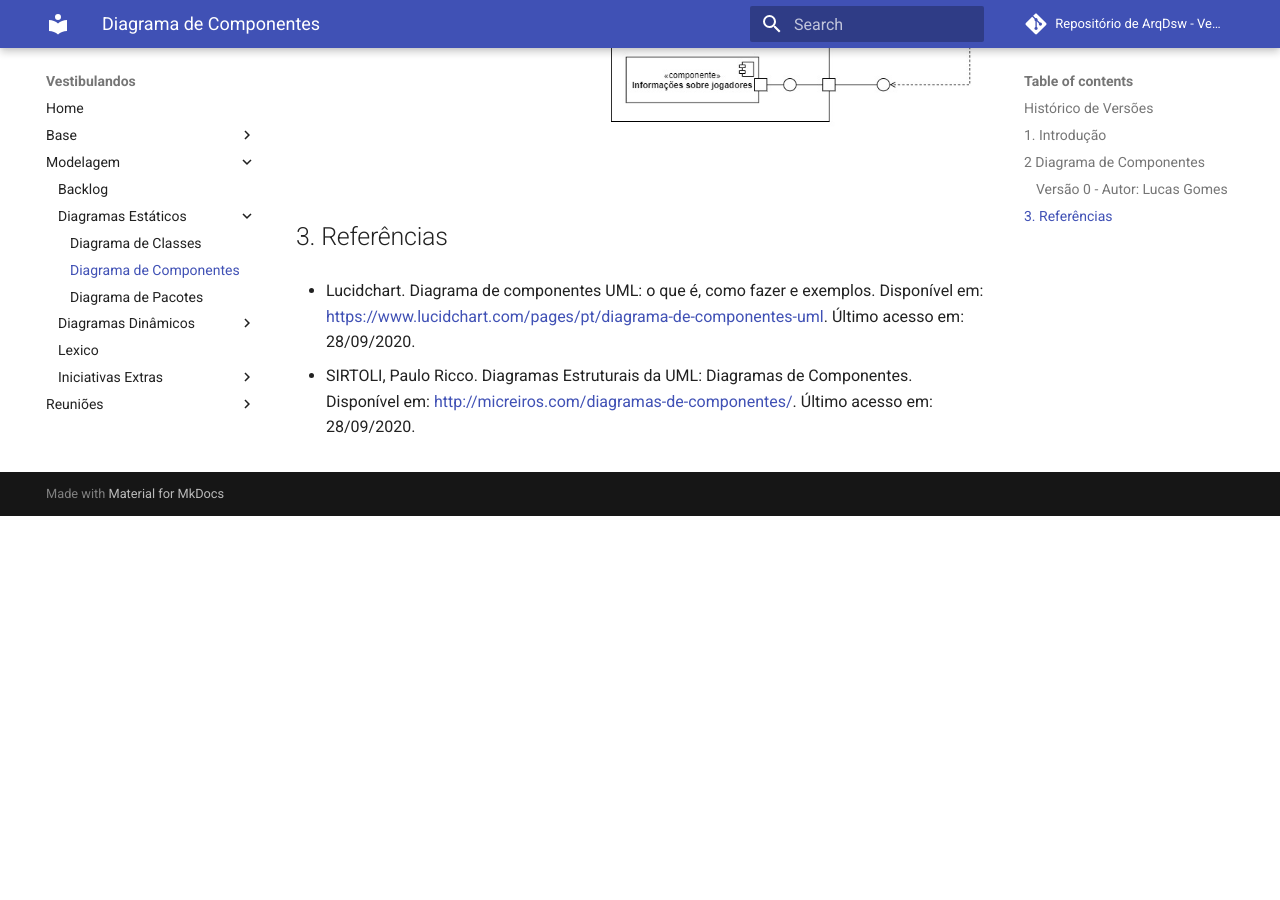
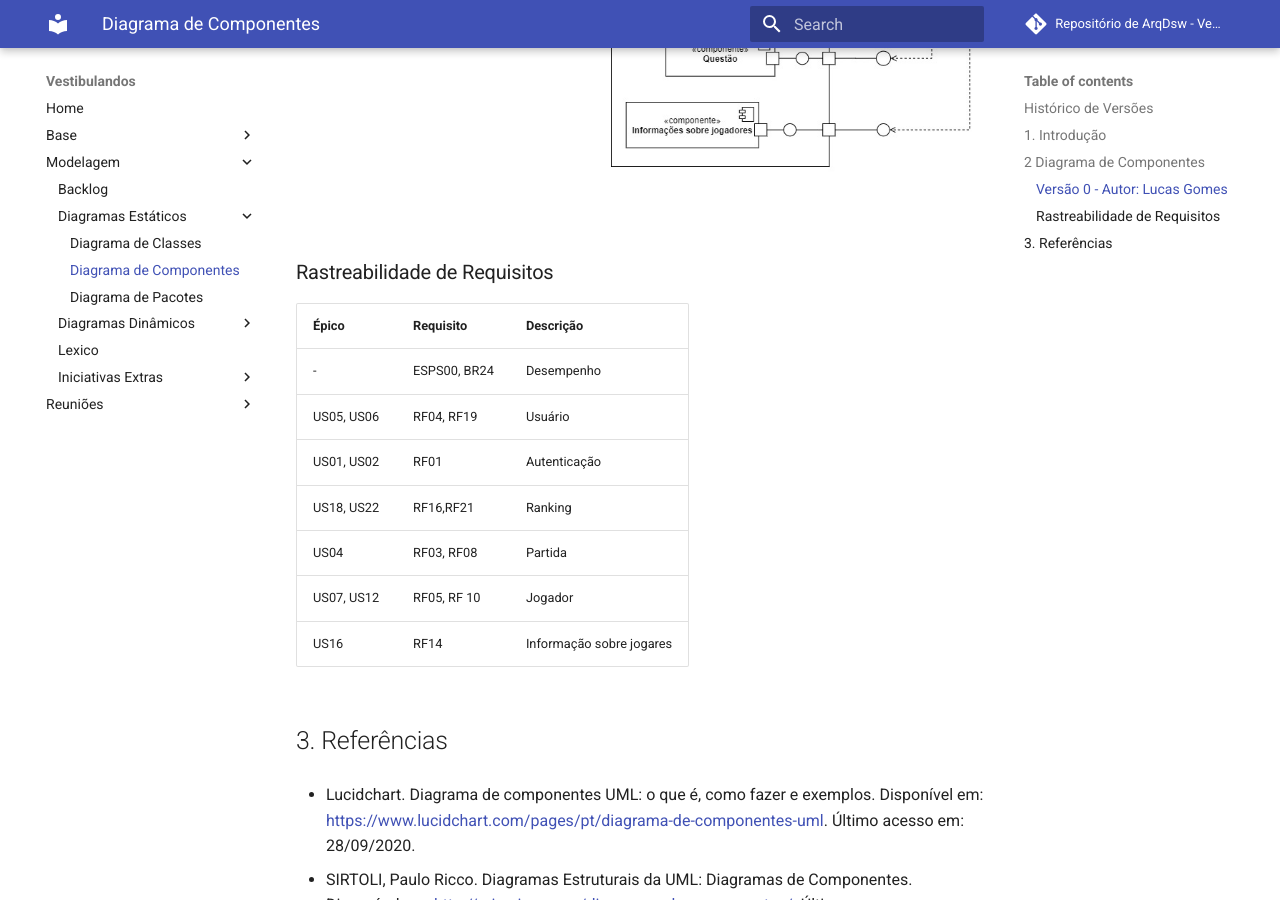
Before and after one commit to UnBArqDsw/2020.1_G4_Vestibulandos, an MkDocs documentation site: the page built from docs/modelagem/diagramas_estaticos/diagrama_de_componentes.md, in a window 1280 px wide and 900 px high, scrolled down 1207 px. Built offline with MkDocs 1.6.1 and Material for MkDocs 9.7.7, drawn with Linux system fonts in a browser that asks for light colours; comment, search, counter and statistics services are not loaded; before the commit the page ends 1723 px from its top, so only the background shows below that; some of the changed text lies outside the part shown.

Commit message:
adiçao de rastro diagrama de componentes

```diff
--- a/docs/modelagem/diagramas_estaticos/diagrama_de_componentes.md
+++ b/docs/modelagem/diagramas_estaticos/diagrama_de_componentes.md
@@ -7,6 +7,7 @@
 | 28/09/2020 | 0.1 | Criado o documento | Lucas Gomes |
 | 28/09/2020 | 0.2 | Adicionou diagrama de componentes versão 0 | Lucas Gomes |
 | 28/09/2020 | 0.3 | Adicionou introdução ao documento | Julio Litwin |
+| 26/10/2020 | 0.4 | Adição de rastro | Guilherme Leal |
 
 ## 1. Introdução
 O Diagrama de Componentes é um diagrama estático que auxilia a equipe de desenvolvimento entender a estrutura de implementação do sistema e quais componentes irá compor cada sistema. Nele, mostra os relacionamentos entre diferentes sistemas e componentes que irá compor a aplicação.
@@ -17,6 +18,20 @@
 ![DiagramaComponentes](../../img/diagramas/diagrama_de_componentes.jpg)
 
 
+
+### Rastreabilidade de Requisitos
+
+|Épico|Requisito| Descrição |
+|-------|-----|------|
+| - | ESPS00, BR24| Desempenho|
+| US05, US06 | RF04, RF19 | Usuário|
+| US01, US02 | RF01| Autenticação|
+| US18, US22| RF16,RF21 |Ranking|
+| US04| RF03, RF08 | Partida|
+| US07, US12|RF05,  RF 10| Jogador|
+| US16 | RF14 | Informação sobre jogares|
+
+
 ## 3. Referências
 - Lucidchart. Diagrama de componentes UML: o que é, como fazer e exemplos. Disponível em: <https://www.lucidchart.com/pages/pt/diagrama-de-componentes-uml>. Último acesso em: 28/09/2020.
 
```
